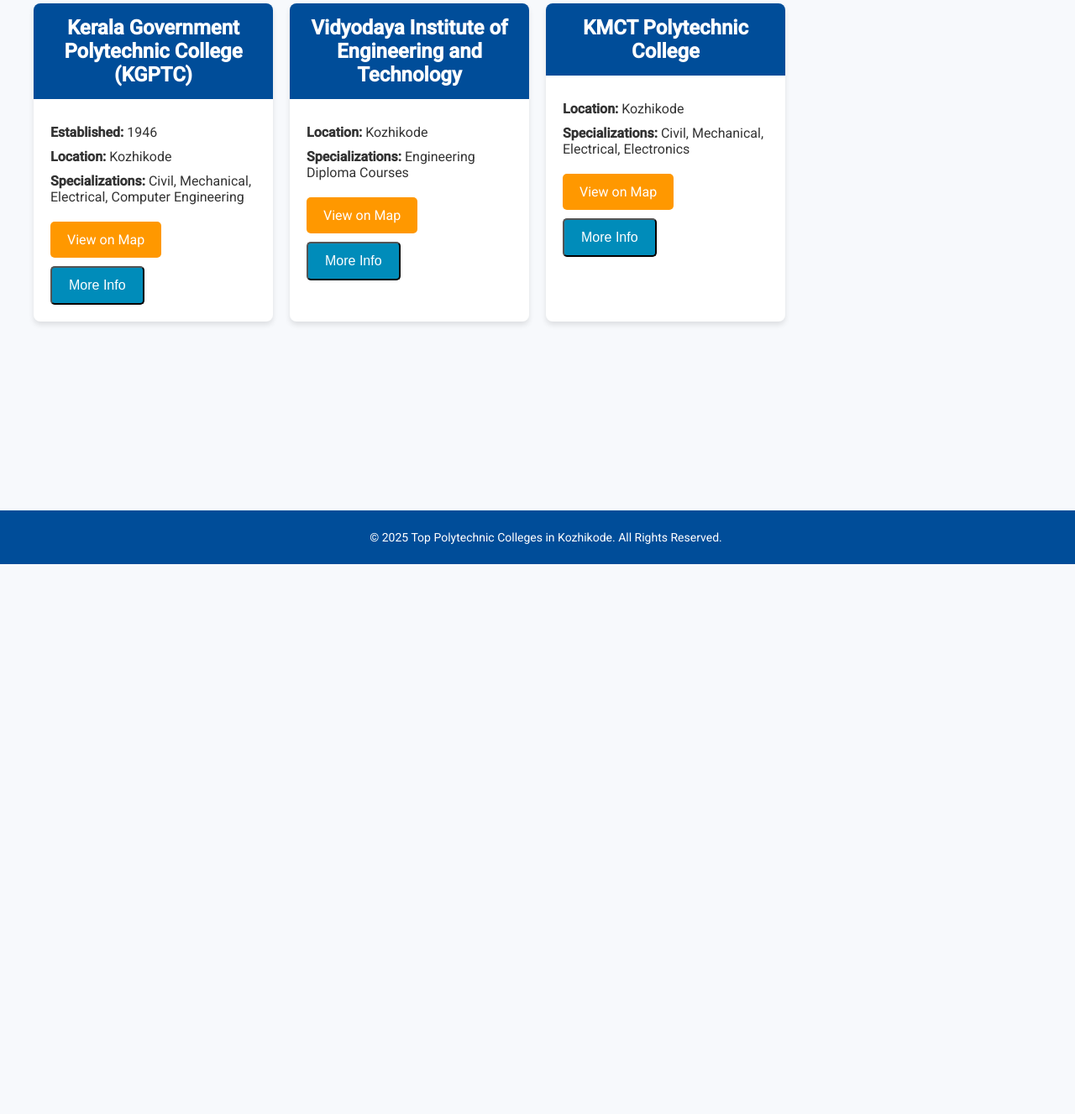
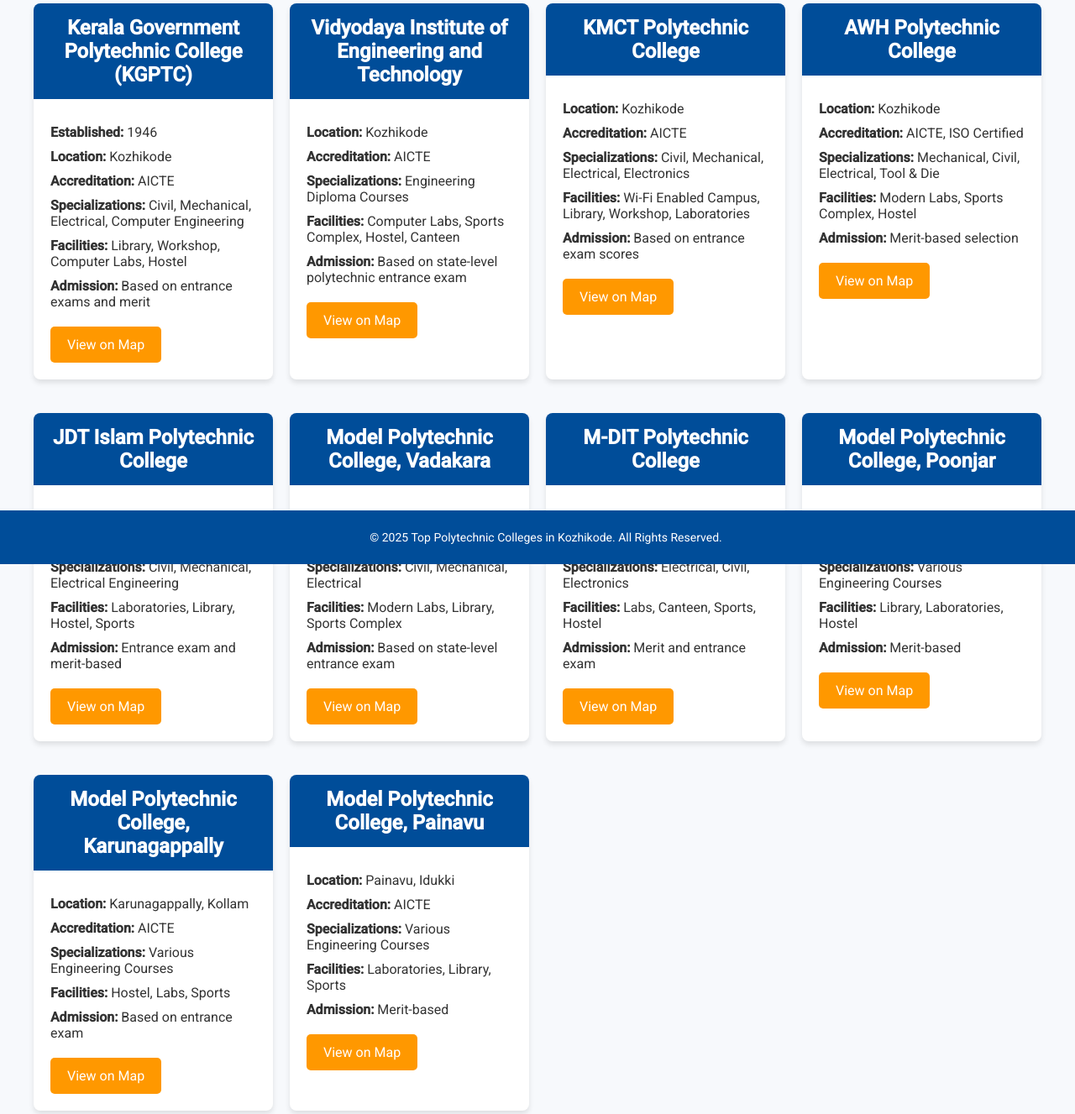
Before and after one commit to haroject11/HEE, a plain HTML site: page index.html in a window 1280 px wide. Shown: the part 128-1455 px from the top of the page at 84% size. Before the commit the page ends 800 px from the top, so only its background shows below. Drawn offline with Linux system fonts and the light colour scheme.

Commit message:
Update index.html

```diff
--- a/index.html
+++ b/index.html
@@ -109,22 +109,6 @@
             width: 100%;
             bottom: 0;
         }
-
-        /* Hide additional details by default */
-        .more-info {
-            display: none;
-            margin-top: 10px;
-            color: #666;
-        }
-
-        /* Button for showing more info */
-        .more-info-btn {
-            background-color: #008CBA;
-        }
-
-        .more-info-btn:hover {
-            background-color: #006f8e;
-        }
     </style>
 </head>
 <body>
@@ -143,14 +127,11 @@
                 <div class="college-details">
                     <p><strong>Established:</strong> 1946</p>
                     <p><strong>Location:</strong> Kozhikode</p>
+                    <p><strong>Accreditation:</strong> AICTE</p>
                     <p><strong>Specializations:</strong> Civil, Mechanical, Electrical, Computer Engineering</p>
+                    <p><strong>Facilities:</strong> Library, Workshop, Computer Labs, Hostel</p>
+                    <p><strong>Admission:</strong> Based on entrance exams and merit</p>
                     <a href="https://www.google.com/maps/search/Kerala+Government+Polytechnic+College+%28KGPTC%29%2C+Kozhikode%2C+India" class="btn" target="_blank">View on Map</a>
-                    <!-- More Info Button and Hidden Details -->
-                    <button class="btn more-info-btn" onclick="toggleInfo(1)">More Info</button>
-                    <div class="more-info" id="info-1">
-                        <p><strong>Accreditation:</strong> National Board of Accreditation (NBA)</p>
-                        <p><strong>Facilities:</strong> Library, Hostel, Workshops, Sports Complex</p>
-                    </div>
                 </div>
             </div>
 
@@ -161,14 +142,11 @@
                 </div>
                 <div class="college-details">
                     <p><strong>Location:</strong> Kozhikode</p>
+                    <p><strong>Accreditation:</strong> AICTE</p>
                     <p><strong>Specializations:</strong> Engineering Diploma Courses</p>
+                    <p><strong>Facilities:</strong> Computer Labs, Sports Complex, Hostel, Canteen</p>
+                    <p><strong>Admission:</strong> Based on state-level polytechnic entrance exam</p>
                     <a href="https://www.google.com/maps/search/Vidyodaya+Institute+of+Engineering+and+Technology%2C+Kozhikode%2C+India" class="btn" target="_blank">View on Map</a>
-                    <!-- More Info Button and Hidden Details -->
-                    <button class="btn more-info-btn" onclick="toggleInfo(2)">More Info</button>
-                    <div class="more-info" id="info-2">
-                        <p><strong>Accreditation:</strong> Kerala Technical Education Council (KTEC)</p>
-                        <p><strong>Facilities:</strong> Computer Labs, Auditorium, Hostel</p>
-                    </div>
                 </div>
             </div>
 
@@ -179,18 +157,118 @@
                 </div>
                 <div class="college-details">
                     <p><strong>Location:</strong> Kozhikode</p>
+                    <p><strong>Accreditation:</strong> AICTE</p>
                     <p><strong>Specializations:</strong> Civil, Mechanical, Electrical, Electronics</p>
+                    <p><strong>Facilities:</strong> Wi-Fi Enabled Campus, Library, Workshop, Laboratories</p>
+                    <p><strong>Admission:</strong> Based on entrance exam scores</p>
                     <a href="https://www.google.com/maps/search/KMCT+Polytechnic+College%2C+Kozhikode%2C+India" class="btn" target="_blank">View on Map</a>
-                    <!-- More Info Button and Hidden Details -->
-                    <button class="btn more-info-btn" onclick="toggleInfo(3)">More Info</button>
-                    <div class="more-info" id="info-3">
-                        <p><strong>Accreditation:</strong> AICTE</p>
-                        <p><strong>Facilities:</strong> Sports Facilities, Canteen, Workshops</p>
-                    </div>
                 </div>
             </div>
 
-            <!-- Additional colleges go here, following the same pattern as above -->
+            <!-- College 4 -->
+            <div class="college-card">
+                <div class="college-header">
+                    <h2>AWH Polytechnic College</h2>
+                </div>
+                <div class="college-details">
+                    <p><strong>Location:</strong> Kozhikode</p>
+                    <p><strong>Accreditation:</strong> AICTE, ISO Certified</p>
+                    <p><strong>Specializations:</strong> Mechanical, Civil, Electrical, Tool & Die</p>
+                    <p><strong>Facilities:</strong> Modern Labs, Sports Complex, Hostel</p>
+                    <p><strong>Admission:</strong> Merit-based selection</p>
+                    <a href="https://www.google.com/maps/search/AWH+Polytechnic+College%2C+Kozhikode%2C+India" class="btn" target="_blank">View on Map</a>
+                </div>
+            </div>
+
+            <!-- College 5 -->
+            <div class="college-card">
+                <div class="college-header">
+                    <h2>JDT Islam Polytechnic College</h2>
+                </div>
+                <div class="college-details">
+                    <p><strong>Location:</strong> Kozhikode</p>
+                    <p><strong>Accreditation:</strong> AICTE</p>
+                    <p><strong>Specializations:</strong> Civil, Mechanical, Electrical Engineering</p>
+                    <p><strong>Facilities:</strong> Laboratories, Library, Hostel, Sports</p>
+                    <p><strong>Admission:</strong> Entrance exam and merit-based</p>
+                    <a href="https://www.google.com/maps/search/JDT+Islam+Polytechnic+College%2C+Kozhikode%2C+India" class="btn" target="_blank">View on Map</a>
+                </div>
+            </div>
+
+            <!-- College 6 -->
+            <div class="college-card">
+                <div class="college-header">
+                    <h2>Model Polytechnic College, Vadakara</h2>
+                </div>
+                <div class="college-details">
+                    <p><strong>Location:</strong> Vadakara, Kozhikode</p>
+                    <p><strong>Accreditation:</strong> AICTE</p>
+                    <p><strong>Specializations:</strong> Civil, Mechanical, Electrical</p>
+                    <p><strong>Facilities:</strong> Modern Labs, Library, Sports Complex</p>
+                    <p><strong>Admission:</strong> Based on state-level entrance exam</p>
+                    <a href="https://www.google.com/maps/search/Model+Polytechnic+College%2C+Vadakara%2C+Kozhikode%2C+India" class="btn" target="_blank">View on Map</a>
+                </div>
+            </div>
+
+            <!-- College 7 -->
+            <div class="college-card">
+                <div class="college-header">
+                    <h2>M-DIT Polytechnic College</h2>
+                </div>
+                <div class="college-details">
+                    <p><strong>Location:</strong> Ulliyeri, Kozhikode</p>
+                    <p><strong>Accreditation:</strong> AICTE</p>
+                    <p><strong>Specializations:</strong> Electrical, Civil, Electronics</p>
+                    <p><strong>Facilities:</strong> Labs, Canteen, Sports, Hostel</p>
+                    <p><strong>Admission:</strong> Merit and entrance exam</p>
+                    <a href="https://www.google.com/maps/search/M-DIT+Polytechnic+College%2C+Kozhikode%2C+India" class="btn" target="_blank">View on Map</a>
+                </div>
+            </div>
+
+            <!-- College 8 -->
+            <div class="college-card">
+                <div class="college-header">
+                    <h2>Model Polytechnic College, Poonjar</h2>
+                </div>
+                <div class="college-details">
+                    <p><strong>Location:</strong> Poonjar, Kottayam</p>
+                    <p><strong>Accreditation:</strong> AICTE</p>
+                    <p><strong>Specializations:</strong> Various Engineering Courses</p>
+                    <p><strong>Facilities:</strong> Library, Laboratories, Hostel</p>
+                    <p><strong>Admission:</strong> Merit-based</p>
+                    <a href="https://www.google.com/maps/search/Model+Polytechnic+College%2C+Poonjar%2C+Kottayam%2C+India" class="btn" target="_blank">View on Map</a>
+                </div>
+            </div>
+
+            <!-- College 9 -->
+            <div class="college-card">
+                <div class="college-header">
+                    <h2>Model Polytechnic College, Karunagappally</h2>
+                </div>
+                <div class="college-details">
+                    <p><strong>Location:</strong> Karunagappally, Kollam</p>
+                    <p><strong>Accreditation:</strong> AICTE</p>
+                    <p><strong>Specializations:</strong> Various Engineering Courses</p>
+                    <p><strong>Facilities:</strong> Hostel, Labs, Sports</p>
+                    <p><strong>Admission:</strong> Based on entrance exam</p>
+                    <a href="https://www.google.com/maps/search/Model+Polytechnic+College%2C+Karunagappally%2C+Kollam%2C+India" class="btn" target="_blank">View on Map</a>
+                </div>
+            </div>
+
+            <!-- College 10 -->
+            <div class="college-card">
+                <div class="college-header">
+                    <h2>Model Polytechnic College, Painavu</h2>
+                </div>
+                <div class="college-details">
+                    <p><strong>Location:</strong> Painavu, Idukki</p>
+                    <p><strong>Accreditation:</strong> AICTE</p>
+                    <p><strong>Specializations:</strong> Various Engineering Courses</p>
+                    <p><strong>Facilities:</strong> Laboratories, Library, Sports</p>
+                    <p><strong>Admission:</strong> Merit-based</p>
+                    <a href="https://www.google.com/maps/search/Model+Polytechnic+College%2C+Painavu%2C+Idukki%2C+India" class="btn" target="_blank">View on Map</a>
+                </div>
+            </div>
         </div>
     </div>
 
@@ -198,17 +276,5 @@
         <p>&copy; 2025 Top Polytechnic Colleges in Kozhikode. All Rights Reserved.</p>
     </footer>
 
-    <script>
-        // Function to toggle the visibility of additional information
-        function toggleInfo(collegeId) {
-            var info = document.getElementById("info-" + collegeId);
-            if (info.style.display === "none" || info.style.display === "") {
-                info.style.display = "block";
-            } else {
-                info.style.display = "none";
-            }
-        }
-    </script>
-
 </body>
 </html>
```
